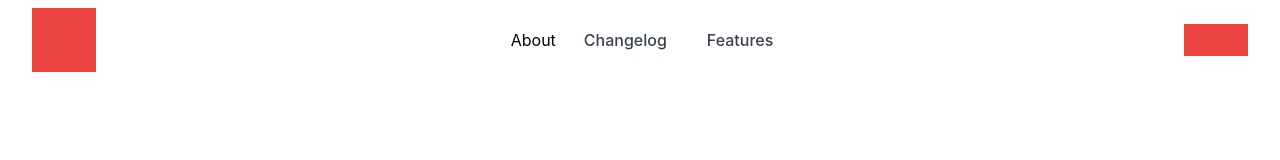
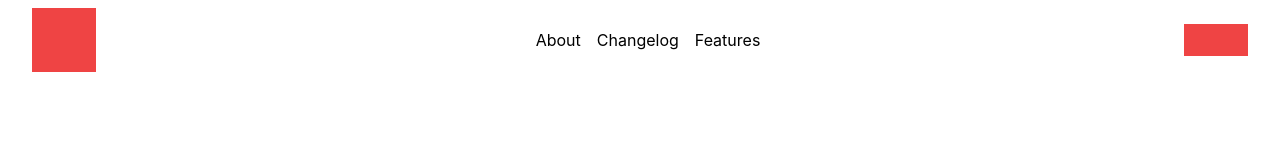
Before and after one commit to ReubenMathew/Furo, a Next.js app: page / in a window 1280 px wide. Shown: the top 160 px of the page. Built offline with nearby package versions, Linux system fonts and the light colour scheme.

Commit message:
footer changesg

```diff
--- a/components/Footer.js
+++ b/components/Footer.js
@@ -6,7 +6,7 @@ export default function Footer(){
             <a href="https://reubenninan.tech" class="text-gray-600 ml-1" rel="noopener noreferrer" target="_blank">Reuben Ninan</a>
             </p>
             <span class="inline-flex sm:ml-auto sm:mt-0 mt-4 justify-center sm:justify-start">
-            <a class="ml-3 text-gray-500">
+            <a href="https://twitter.com/NinanReuben" class="ml-3 text-gray-500">
                 <svg fill="currentColor" stroke-linecap="round" stroke-linejoin="round" stroke-width="2" class="w-5 h-5" viewBox="0 0 24 24">
                 <path d="M23 3a10.9 10.9 0 01-3.14 1.53 4.48 4.48 0 00-7.86 3v1A10.66 10.66 0 013 4s-4 9 5 13a11.64 11.64 0 01-7 2c9 5 20 0 20-11.5a4.5 4.5 0 00-.08-.83A7.72 7.72 0 0023 3z"></path>
                 </svg>
--- a/components/Header.js
+++ b/components/Header.js
@@ -26,9 +26,9 @@ export default function Header(){
                 <div class="ml-10 flex items-baseline space-x-4">
                   <Link href="/about" class="text-gray-700 hover:text-black px-3 py-2 rounded-md text-base font-medium">About</Link>
 
-                  <a href="#" class="text-gray-700 hover:text-black px-3 py-2 rounded-md text-base font-medium">Changelog</a>
+                  <Link href="#" class="text-gray-700 hover:text-black px-3 py-2 rounded-md text-base font-medium">Changelog</Link>
 
-                  <a href="#" class="text-gray-700 hover:text-black px-3 py-2 rounded-md text-base font-medium">Features</a>
+                  <Link href="#" class="text-gray-700 hover:text-black px-3 py-2 rounded-md text-base font-medium">Features</Link>
                 </div>
               </div>
               <div class="hidden md:block">
```
